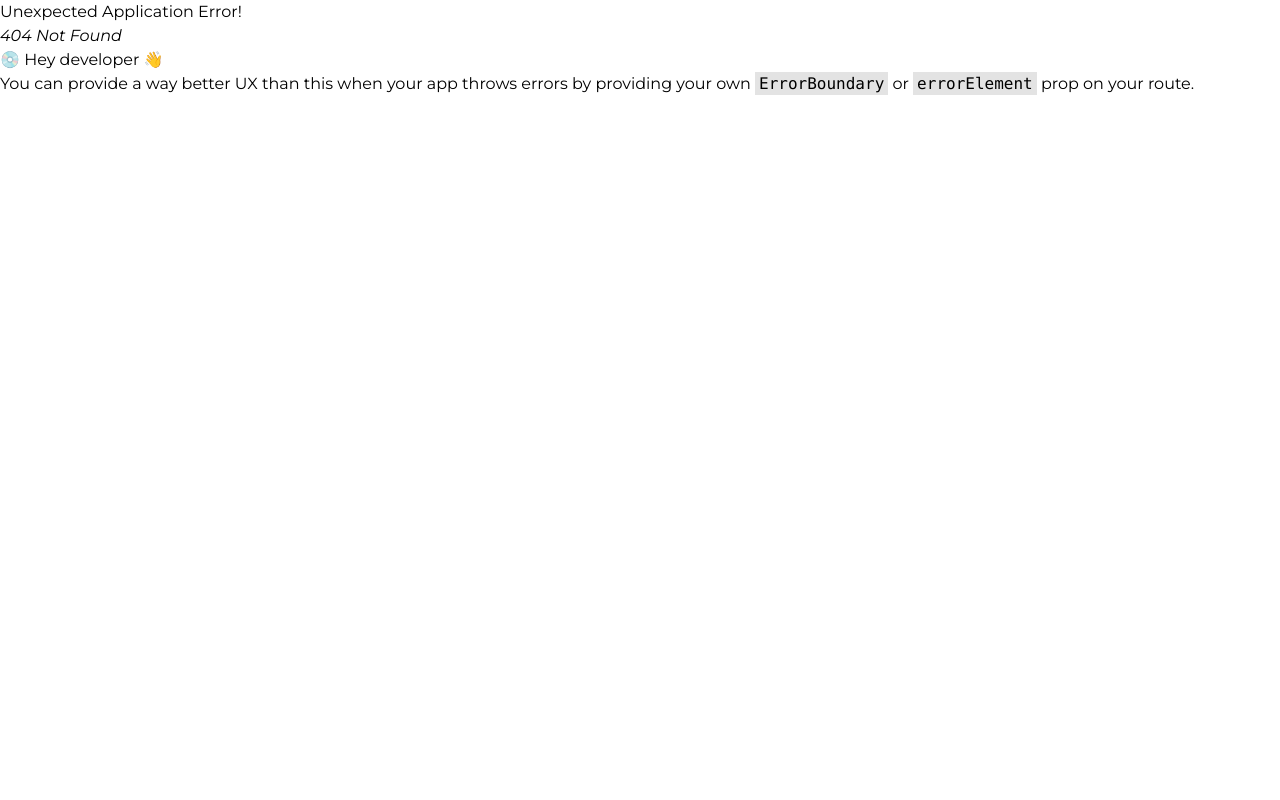
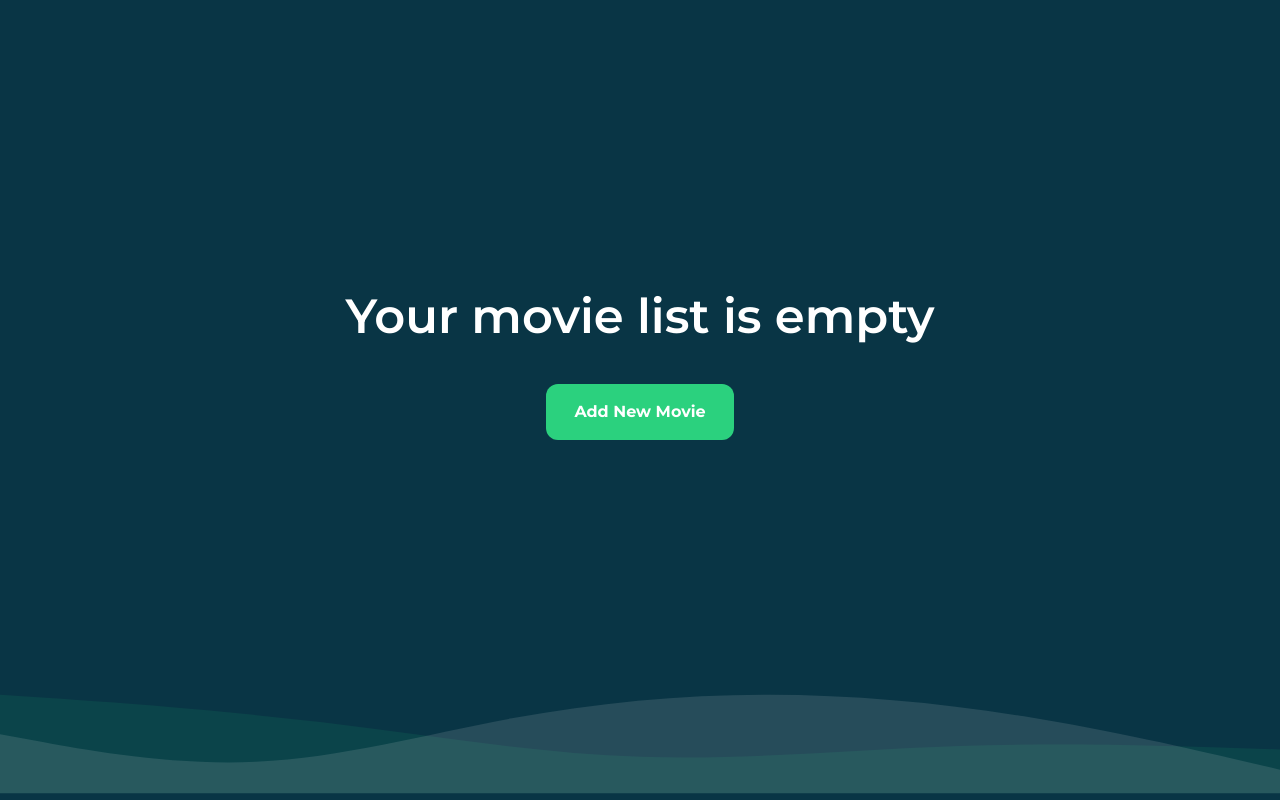
Before and after one commit to arpit-evo/moviedb-frontend, a React (Vite) app: page /movie-list in a window 1280 px wide. Before the commit this address had no page. Built offline with nearby package versions, Linux system fonts and the light colour scheme.

Commit message:
feat: add new route for new files

```diff
--- a/src/App.jsx
+++ b/src/App.jsx
@@ -2,13 +2,17 @@ import { createBrowserRouter, createRoutesFromElements, Route, RouterProvider }
 import SignInPage from "./pages/SignInPage";
 import MainLayout from "./layout/MainLayout";
 import MovieList from "./pages/MovieList";
+import AddMoviePage from "./pages/AddMoviePage";
+import UpdateMoviePage from "./pages/UpdateMoviePage";
 
 function App() {
 
   const router = createBrowserRouter(createRoutesFromElements(
     <Route path="/" element={<MainLayout/>}>
       <Route index element={<SignInPage/>}/>
-      <Route path="/movie-list-empty" element={<MovieList/>}/>
+      <Route path="/movie-list" element={<MovieList/>}/>
+      <Route path="/add-movie" element={<AddMoviePage/>}/>
+      <Route path="/update-movie" element={<UpdateMoviePage/>}/>
     </Route>
   ))
 
```
